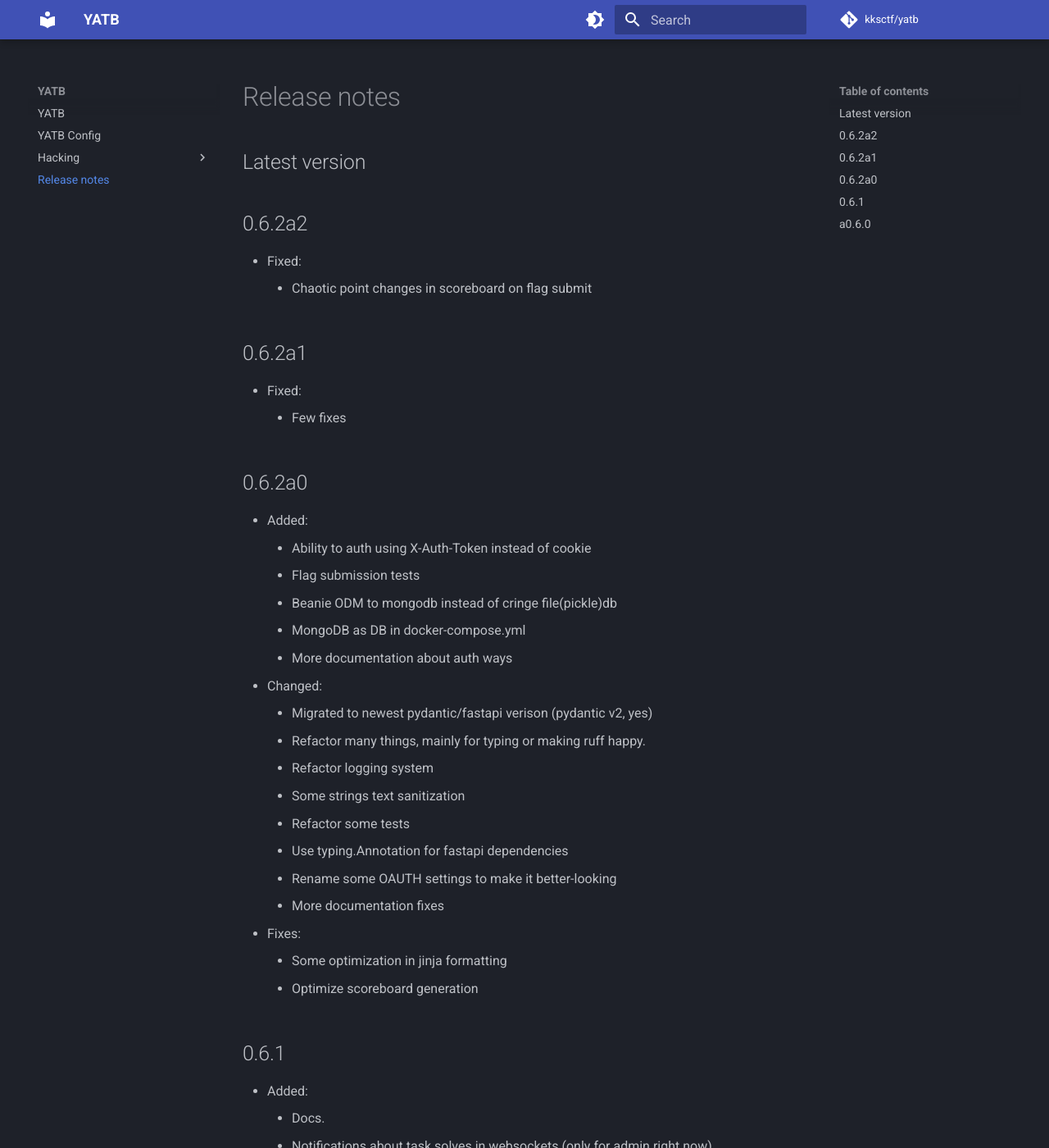
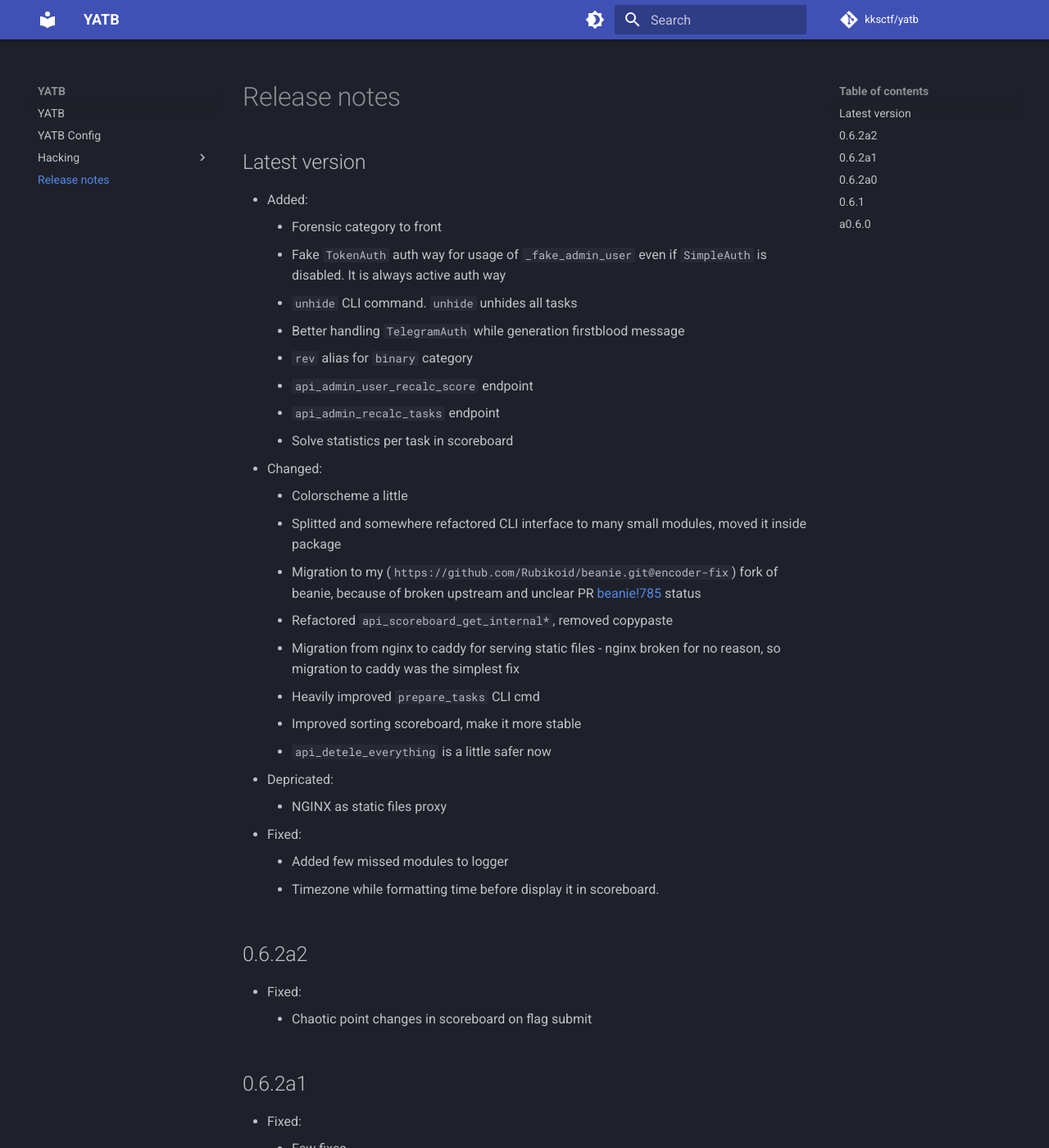
Before and after one commit to kksctf/yatb, an MkDocs documentation site: the page built from docs/release-notes.md, in a window 1280 px wide and 1400 px high. Shown: the whole window at 82% size. Built offline with MkDocs 1.6.1 and Material for MkDocs 9.7.7, drawn with Linux system fonts in a browser that asks for light colours; comment, search, counter and statistics services are not loaded.

Commit message:
Add release notes

```diff
--- a/docs/release-notes.md
+++ b/docs/release-notes.md
@@ -1,6 +1,30 @@
 # Release notes
 
 ## Latest version
+
+- Added:
+  - Forensic category to front
+  - Fake `TokenAuth` auth way for usage of `_fake_admin_user` even if `SimpleAuth` is disabled. It is always active auth way
+  - `unhide` CLI command. `unhide` unhides all tasks
+  - Better handling `TelegramAuth` while generation firstblood message
+  - `rev` alias for `binary` category
+  - `api_admin_user_recalc_score` endpoint
+  - `api_admin_recalc_tasks` endpoint
+  - Solve statistics per task in scoreboard
+- Changed:
+  - Colorscheme a little
+  - Splitted and somewhere refactored CLI interface to many small modules, moved it inside package
+  - Migration to my (`https://github.com/Rubikoid/beanie.git@encoder-fix`) fork of beanie, because of broken upstream and unclear PR [beanie!785](https://github.com/roman-right/beanie/pull/785) status
+  - Refactored `api_scoreboard_get_internal*`, removed copypaste
+  - Migration from nginx to caddy for serving static files - nginx broken for no reason, so migration to caddy was the simplest fix
+  - Heavily improved `prepare_tasks` CLI cmd
+  - Improved sorting scoreboard, make it more stable
+  - `api_detele_everything` is a little safer now
+- Depricated:
+  - NGINX as static files proxy
+- Fixed:
+  - Added few missed modules to logger
+  - Timezone while formatting time before display it in scoreboard.
 
 ## 0.6.2a2
 
```
